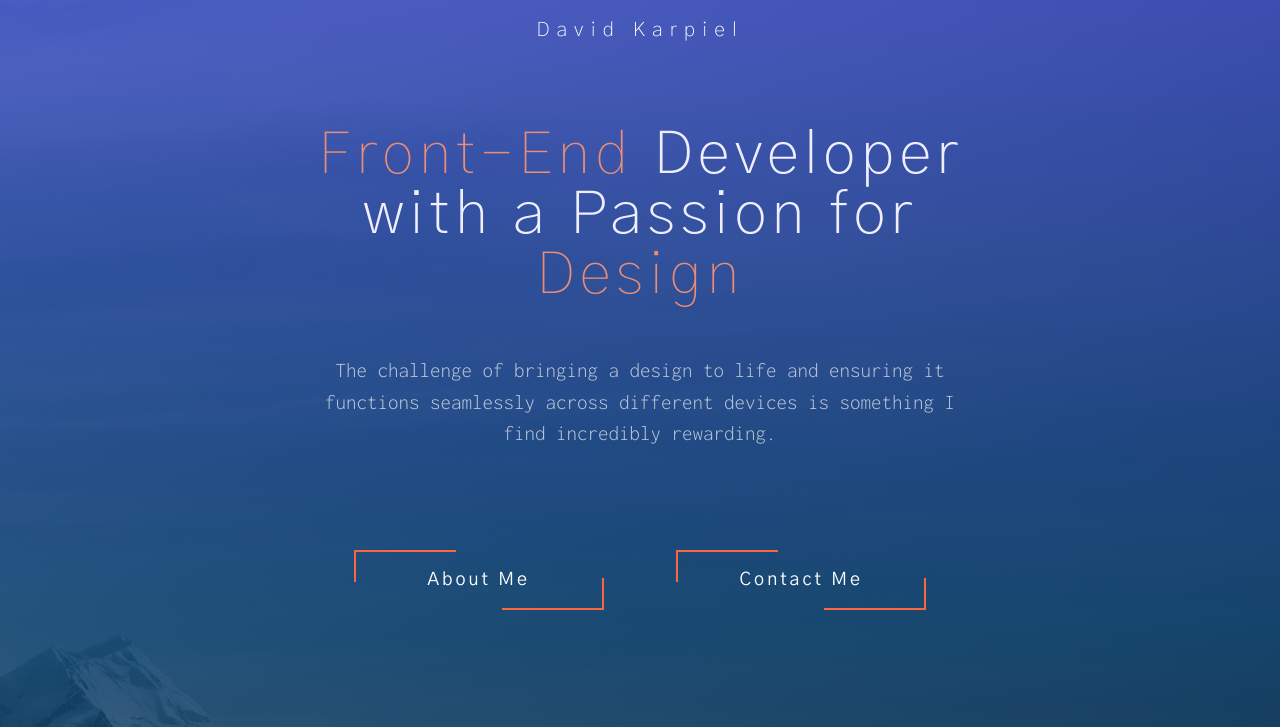
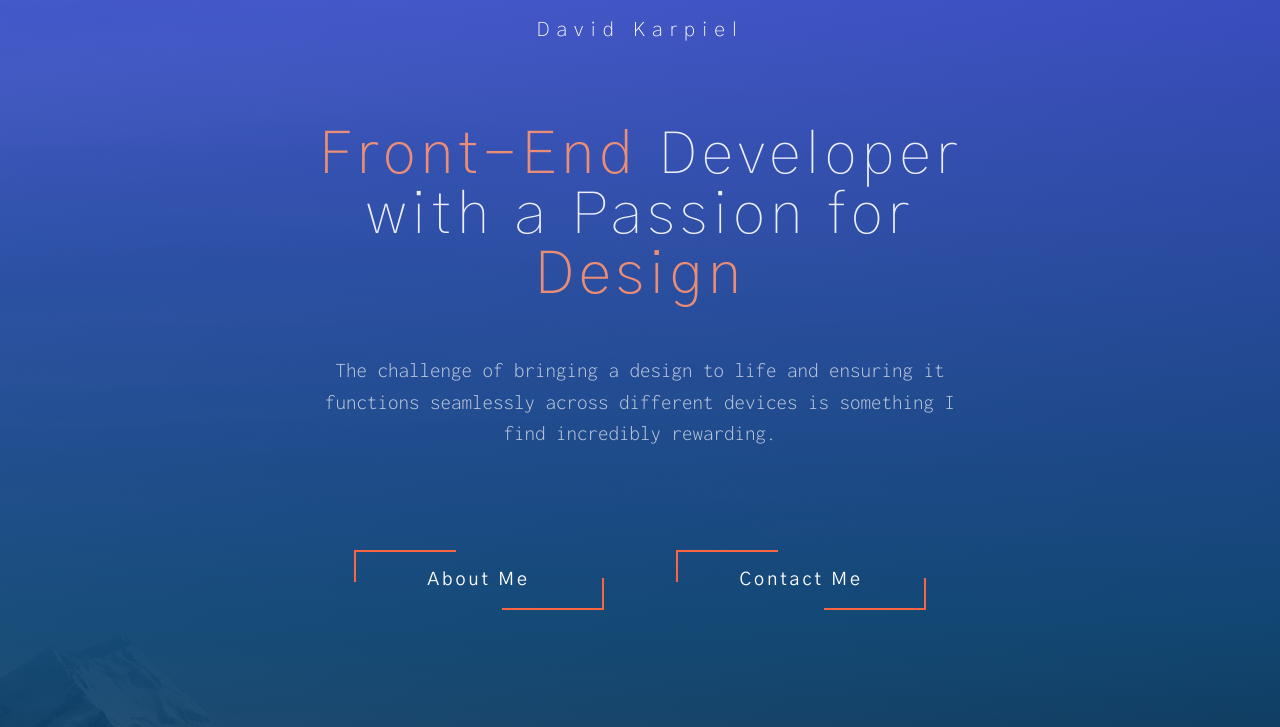
Before and after one commit to david6d/Personal-web, a website: page index.html in a window 1280 px wide. Shown: the top 727 px of the page. Drawn offline with nearby package versions, Linux system fonts and the light colour scheme.

Commit message:
Change h1 font weight

```diff
--- a/sass/_hero.scss
+++ b/sass/_hero.scss
@@ -5,8 +5,8 @@
     width: 100%;
     height: 100vh;
     position: relative;
-    background: linear-gradient( rgba(67, 91, 231, 0.7), rgba(17, 76, 124, 0.8), rgba(0,0,0,.2)),
-    linear-gradient(to right, rgba(0,0,0,.4), rgba(0,0,0,.8)), url(../img/Image-bg.jpg) no-repeat;
+    background: linear-gradient( rgba(67, 91, 231, 0.8), rgba(17, 76, 124, 0.9), rgba(0,0,0,.3)),
+    linear-gradient(to right, rgba(0,0,0,.5), rgba(0,0,0,.9)), url(../img/Image-bg.jpg) no-repeat;
     background-size: cover;
     background-position: center;
     padding: 2.5rem 10rem;
@@ -59,7 +59,7 @@
 
         &-heading {
             font-size: 9rem;
-            font-weight: 200;
+            font-weight: 100;
             line-height: 1;
             margin-bottom: 4rem;
             letter-spacing: .5rem;
@@ -90,7 +90,7 @@
 
         &-heading span {
             color: rgba(255, 148, 112, .9);
-            font-weight: 100;
+            font-weight: 200;
         }
 
         &-text {
```
Also changed, not shown: css/style.css.
